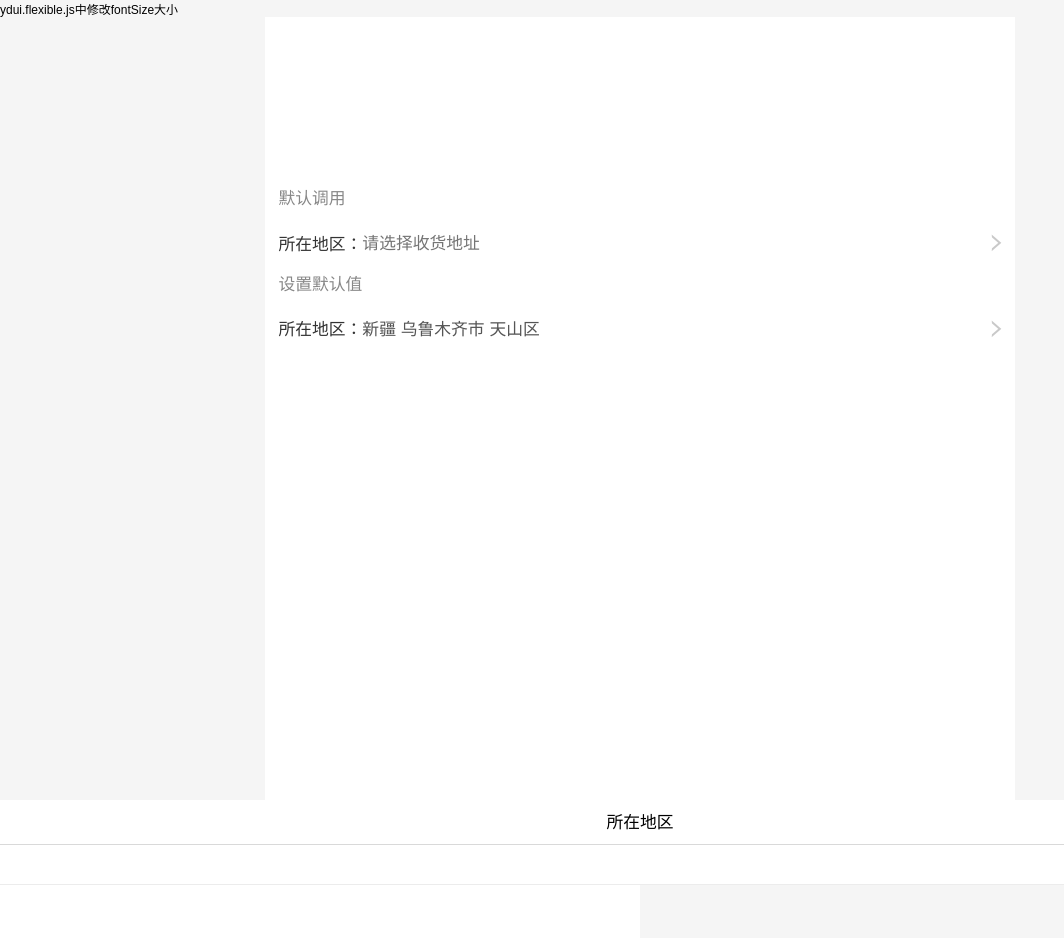
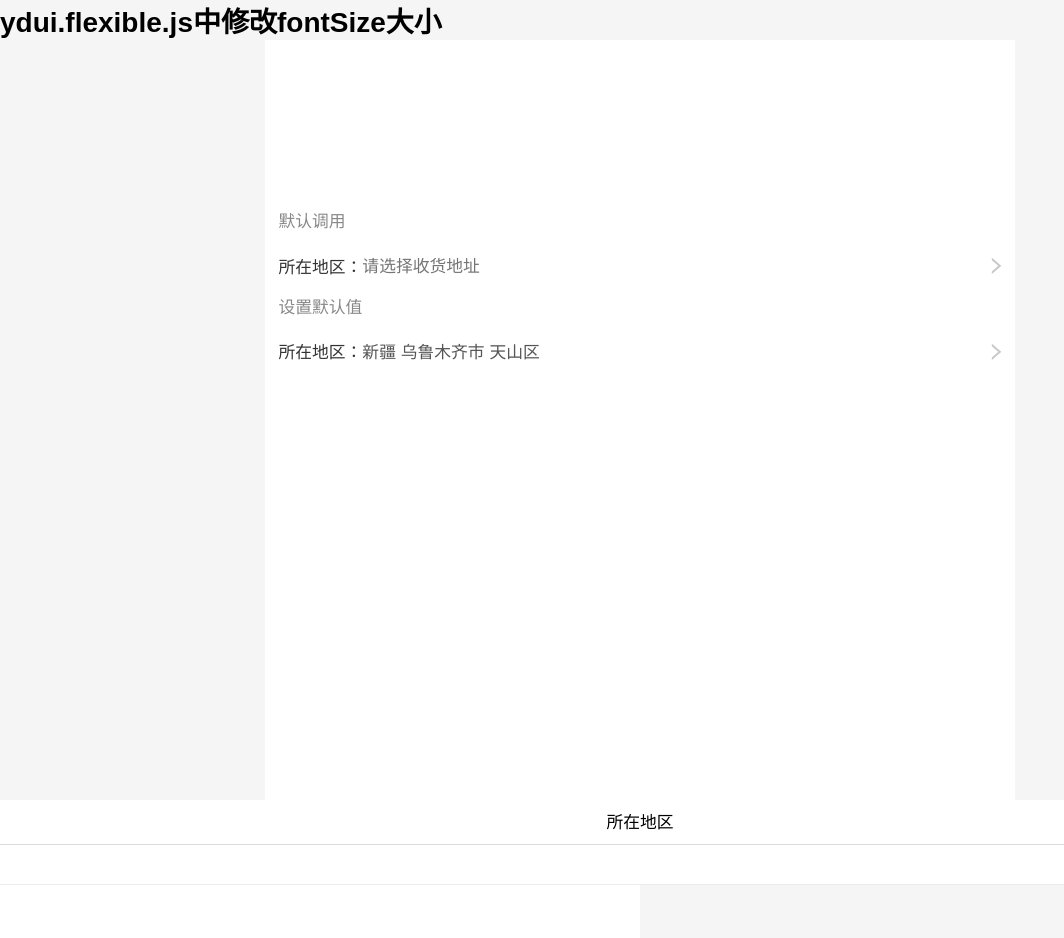
Before and after one commit to hdf123/service_settings, a plain HTML site: page 添加地址联动/index.html in a window 1280 px wide. Shown: the whole page, without its empty margins (0-1064 px from the left). Before the commit the page ends 915 px from the top, so only its background shows below. Drawn offline with Linux system fonts and the light colour scheme.

Commit message:
更新 index.html

```diff
--- a/添加地址联动/index.html
+++ b/添加地址联动/index.html
@@ -12,7 +12,7 @@
 <script src="js/ydui.flexible.js"></script>
 </head>
 <body>
-<div>ydui.flexible.js中修改fontSize大小</div>
+<h1 style="font-size:0.5rem;">ydui.flexible.js中修改fontSize大小</h1>
 <section class="g-flexview">
 
     <section class="g-scrollview">
```
